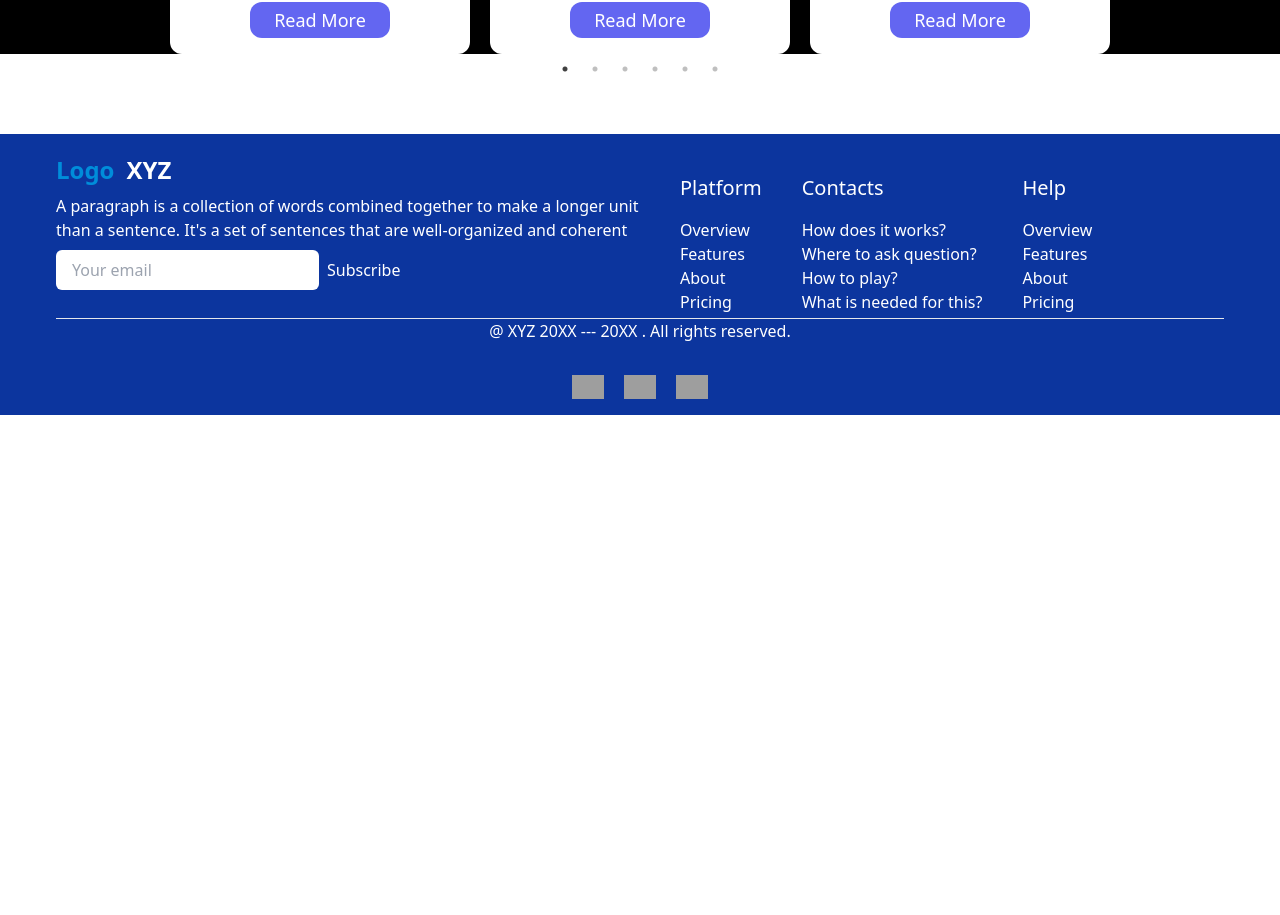
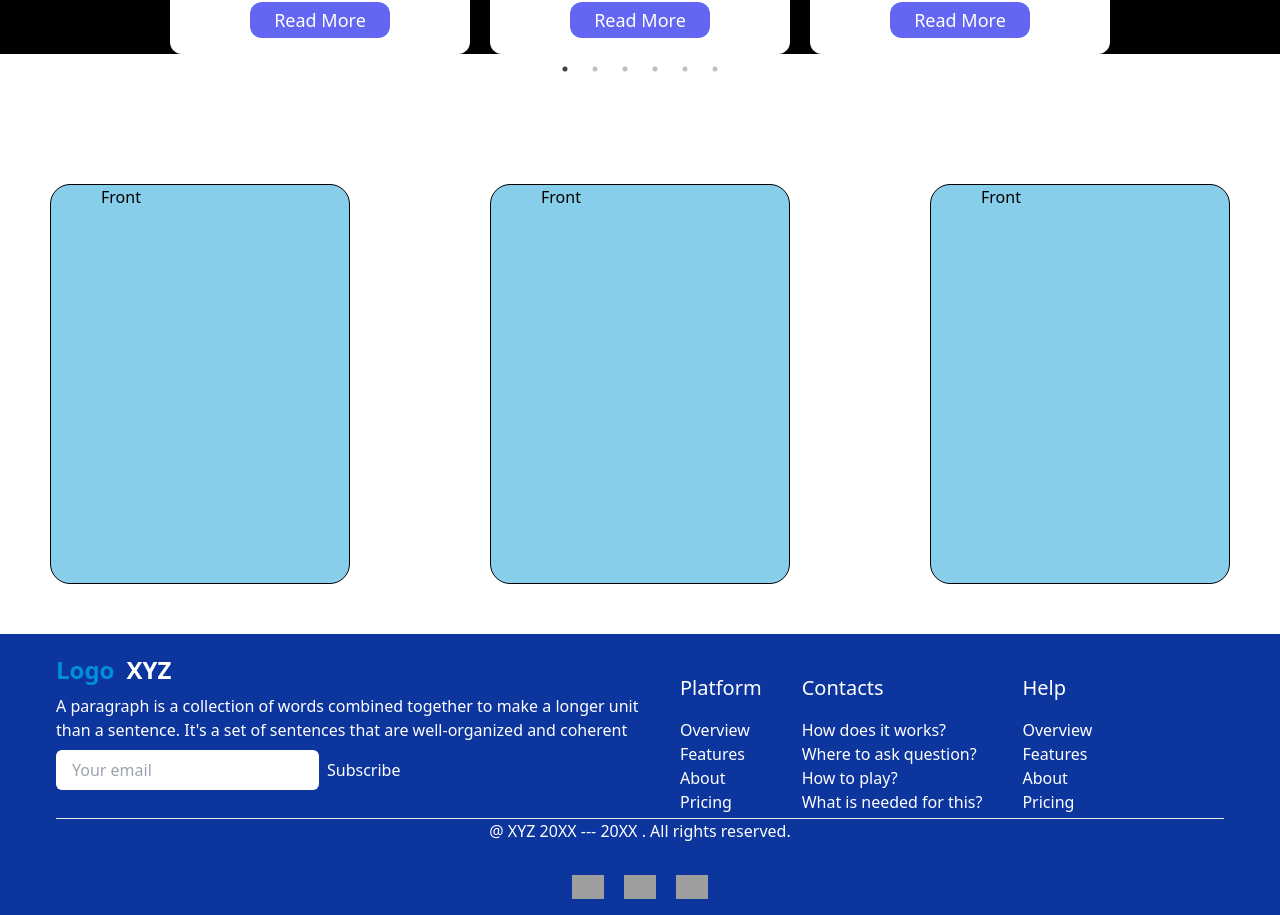
Before and after one commit to hargunkaur286/makeathon, a Next.js app: page / in a window 1280 px wide. Shown: the part 1694-2609 px from the top of the page. Before the commit the page ends 2109 px from the top, so only its background shows below. Built offline with nearby package versions, Linux system fonts and the light colour scheme; grey boxes are pictures that could not be loaded.

Commit message:
added changes

```diff
--- a/app/globals.css
+++ b/app/globals.css
@@ -13,3 +13,17 @@
 .slick-slide > div{
   margin: 0 10px;
 }
+.card{
+  width: 300px;
+  height: 400px;
+  border: 1px solid black;
+  border-radius: 20px;
+  margin:  50px auto;
+  background: skyblue;
+  padding-left: 50px;
+  margin-left: 50px;
+  margin-right: 50px;
+}
+.card-back{
+  background: teal;
+}
--- a/app/page.tsx
+++ b/app/page.tsx
@@ -5,6 +5,7 @@ import Image from "next/image";
 import Features from "@/components/Features";
 import Navigation from "@/components/navigation";
 import Card from "@/components/Card";
+import Flipcard from "@/components/FlipCard";
 
 export default function Home() {
   return (
@@ -14,7 +15,7 @@ export default function Home() {
       <About/>
       <Features/>
       <Card/>
-
+      <Flipcard/>
     </main>
   );
 }
--- a/components/Card.tsx
+++ b/components/Card.tsx
@@ -10,7 +10,27 @@ const Card = () => {
     infinite: true,
     speed: 500,
     slidesToShow: 3,
-    slidesToScroll: 1
+    slidesToScroll: 1,
+    responsive: [
+      {
+        breakpoint: 1024, // Medium devices (tablets, laptops, etc.)
+        settings: {
+          slidesToShow: 2,
+        }
+      },
+      {
+        breakpoint: 768, // Small devices (portrait tablets and large phones)
+        settings: {
+          slidesToShow: 1,
+        }
+      },
+      {
+        breakpoint: 480, // Small devices (landscape phones)
+        settings: {
+          slidesToShow: 1,
+        }
+      }
+    ]
   };
   return (
     <div className='bg-black my-20'>
--- /dev/null
+++ b/components/FlipCard.tsx
@@ -0,0 +1,59 @@
+"use client";
+import React, { useState } from "react";
+import ReactCardFlip from "react-card-flip";
+
+const Flipcard = () => {
+  // State for each card
+  const [isFlipped1, setIsFlipped1] = useState(false);
+  const [isFlipped2, setIsFlipped2] = useState(false);
+  const [isFlipped3, setIsFlipped3] = useState(false);
+
+  // Function to flip each card
+  const flipCard1 = () => {
+    setIsFlipped1(!isFlipped1);
+  };
+
+  const flipCard2 = () => {
+    setIsFlipped2(!isFlipped2);
+  };
+
+  const flipCard3 = () => {
+    setIsFlipped3(!isFlipped3);
+  };
+
+  return (
+    <div className="flex flex-col lg:flex-row justify-between items-start gap-10">
+      {/* First Card */}
+      <ReactCardFlip flipDirection="horizontal" isFlipped={isFlipped1}>
+        <div className="card" onClick={flipCard1}>
+          <h1>Front</h1>
+        </div>
+        <div className="card card-back" onClick={flipCard1}>
+          <h1>Back</h1>
+        </div>
+      </ReactCardFlip>
+
+      {/* Second Card */}
+      <ReactCardFlip flipDirection="horizontal" isFlipped={isFlipped2}>
+        <div className="card" onClick={flipCard2}>
+          <h1>Front</h1>
+        </div>
+        <div className="card card-back" onClick={flipCard2}>
+          <h1>Back</h1>
+        </div>
+      </ReactCardFlip>
+
+      {/* Third Card */}
+      <ReactCardFlip flipDirection="horizontal" isFlipped={isFlipped3}>
+        <div className="card" onClick={flipCard3}>
+          <h1>Front</h1>
+        </div>
+        <div className="card card-back" onClick={flipCard3}>
+          <h1>Back</h1>
+        </div>
+      </ReactCardFlip>
+    </div>
+  );
+};
+
+export default Flipcard;
--- a/package.json
+++ b/package.json
@@ -12,6 +12,7 @@
     "carousel": "^0.0.3",
     "next": "14.1.0",
     "react": "^18",
+    "react-card-flip": "^1.2.2",
     "react-dom": "^18",
     "react-slick": "^0.30.2",
     "slick": "^1.12.2",
```
Also changed, not shown: 1 other file (tests, documents, lock files or other folders).
